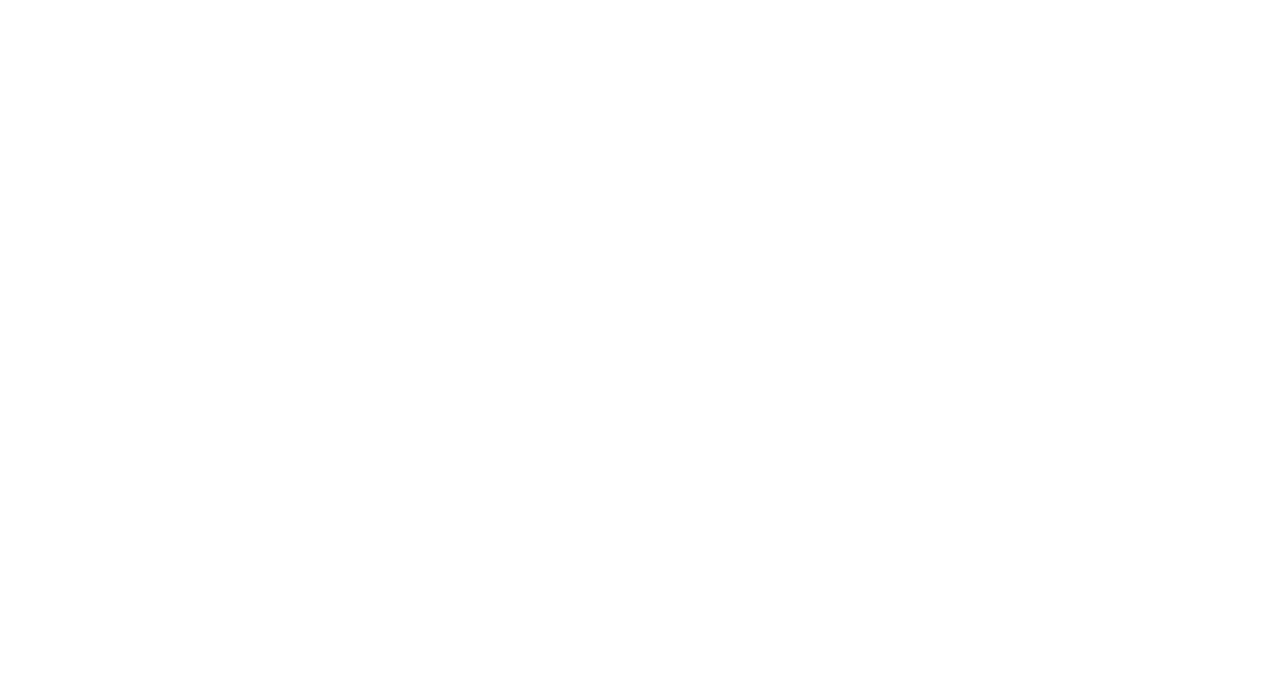
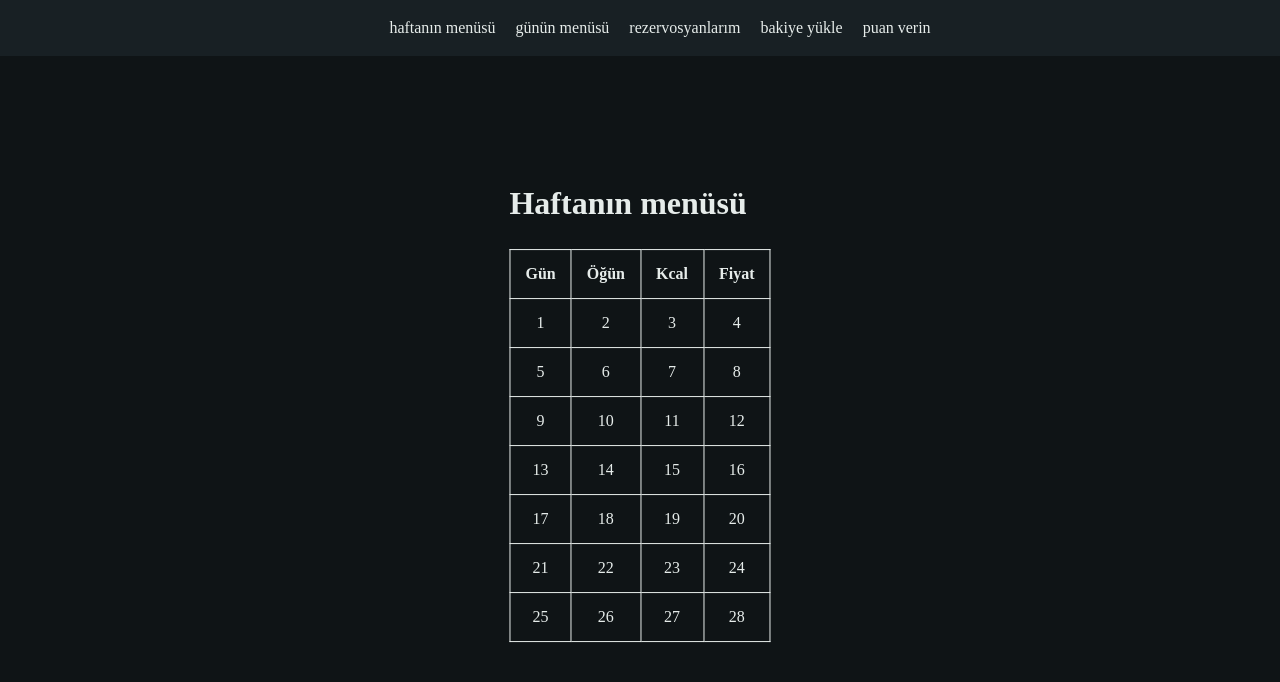
Before and after one commit to Rhaluk/web-teknolojileri-odev, a plain HTML site: page frontend/html/menu.html in a window 1280 px wide. Drawn offline with Linux system fonts and the light colour scheme.

Commit message:
feat/arayüz haftanın menüsü sayfası tasarlandı

```diff
--- a/frontend/css/temel.css
+++ b/frontend/css/temel.css
@@ -39,7 +39,16 @@
     /* Odak halkası (klavye ile gezinme) */
     --odak:           #F2B134;
   }
+.centered {
+  position: absolute;
+  top: 50%;
+  left: 50%;
+  transform: translate(-50%, -50%);
+}
 
+.small-header{
+  font-size: 0.8rem;
+}
 
 *, *::before, *::after { box-sizing: border-box; }
 
@@ -116,3 +125,18 @@ nav ul a:hover{
 
   padding: 1.5rem;
 }
+
+#weekly-menu-table{
+  border-collapse: collapse;
+  text-align: center;
+  width: 100%;
+}
+#weekly-menu-table th, td {
+    border: 1px solid var(--metin);
+    padding: 12px 15px;
+}
+
+#weekly-menu-table tbody tr:hover {
+  background-color: var(--vurgu);
+  transition: background-color 0.2s ease;
+}
--- a/frontend/html/menu.html
+++ b/frontend/html/menu.html
@@ -2,9 +2,81 @@
 <html lang="en">
 <head>
     <meta charset="UTF-8">
-    <title>Title</title>
+    <title>Menu</title>
+
+    <link rel="stylesheet" href="../css/temel.css">
 </head>
 <body>
+<header>
+    <nav>
+        <ul>
+            <li><a href="menu.html">haftanın menüsü </a></li>
+            <li><a href="menu.html">günün menüsü</a></li>
+            <li><a href="booking.html">rezervosyanlarım</a></li>
+            <li><a href="credit.html">bakiye yükle</a></li>
+            <li><a href="rate.html">puan verin</a></li>
+        </ul>
 
+    </nav>
+</header>
+
+<main class="centered">
+    <h1 class="small-centered-header">Haftanın menüsü</h1>
+    <table id="weekly-menu-table">
+        <thead>
+        <tr>
+            <th>Gün</th>
+            <th>Öğün</th>
+            <th>Kcal</th>
+            <th>Fiyat</th>
+        </tr>
+        </thead>
+        <tbody>
+        <tr>
+            <td>1</td>
+            <td>2</td>
+            <td>3</td>
+            <td>4</td>
+        </tr>
+        <tr>
+            <td>5</td>
+            <td>6</td>
+            <td>7</td>
+            <td>8</td>
+        </tr>
+        <tr>
+            <td>9</td>
+            <td>10</td>
+            <td>11</td>
+            <td>12</td>
+        </tr>
+        <tr>
+            <td>13</td>
+            <td>14</td>
+            <td>15</td>
+            <td>16</td>
+        </tr>
+        <tr>
+            <td>17</td>
+            <td>18</td>
+            <td>19</td>
+            <td>20</td>
+        </tr>
+        <tr>
+            <td>21</td>
+            <td>22</td>
+            <td>23</td>
+            <td>24</td>
+        </tr>
+        <tr>
+            <td>25</td>
+            <td>26</td>
+            <td>27</td>
+            <td>28</td>
+        </tr>
+        </tbody>
+    </table>
+
+</main>
 </body>
 </html>
```
Also changed, not shown: frontend/html/login.html (indentation only).
